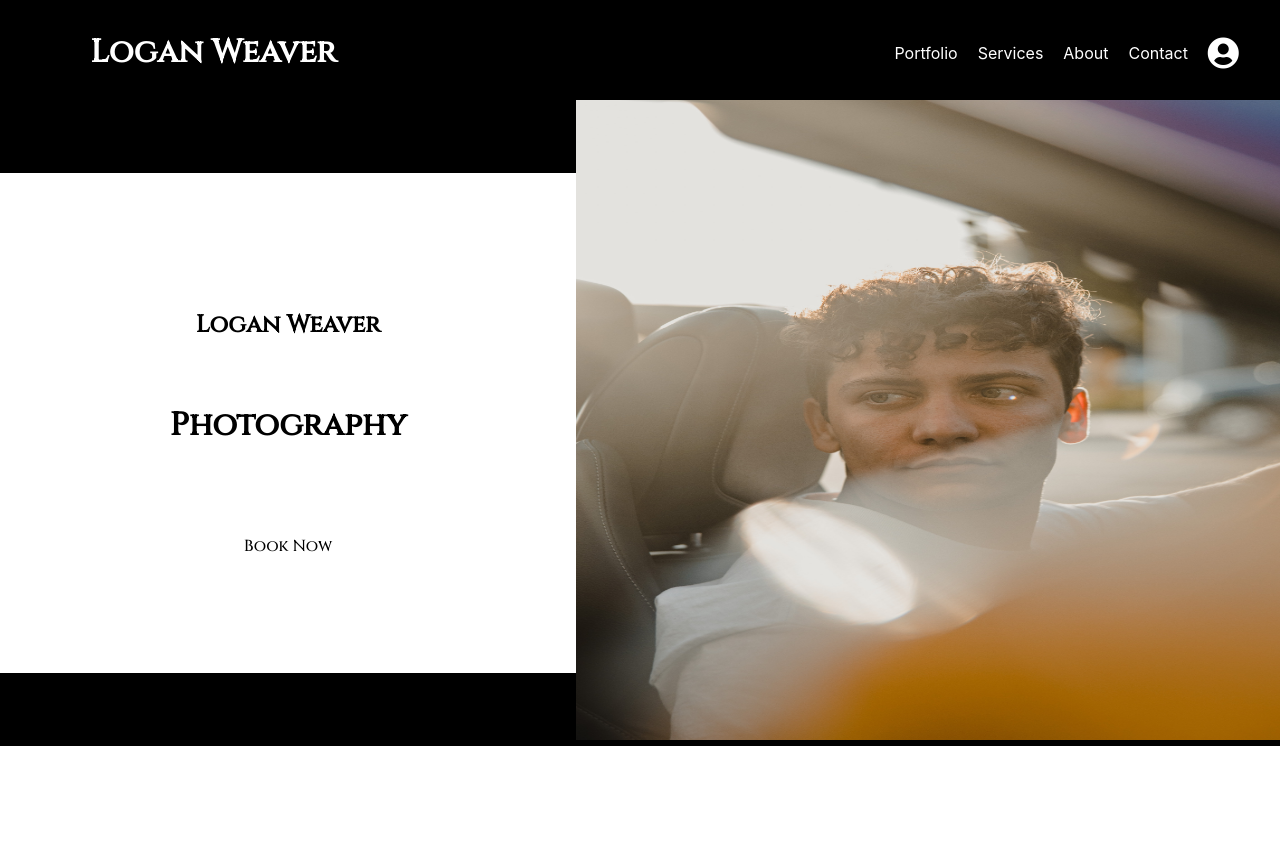
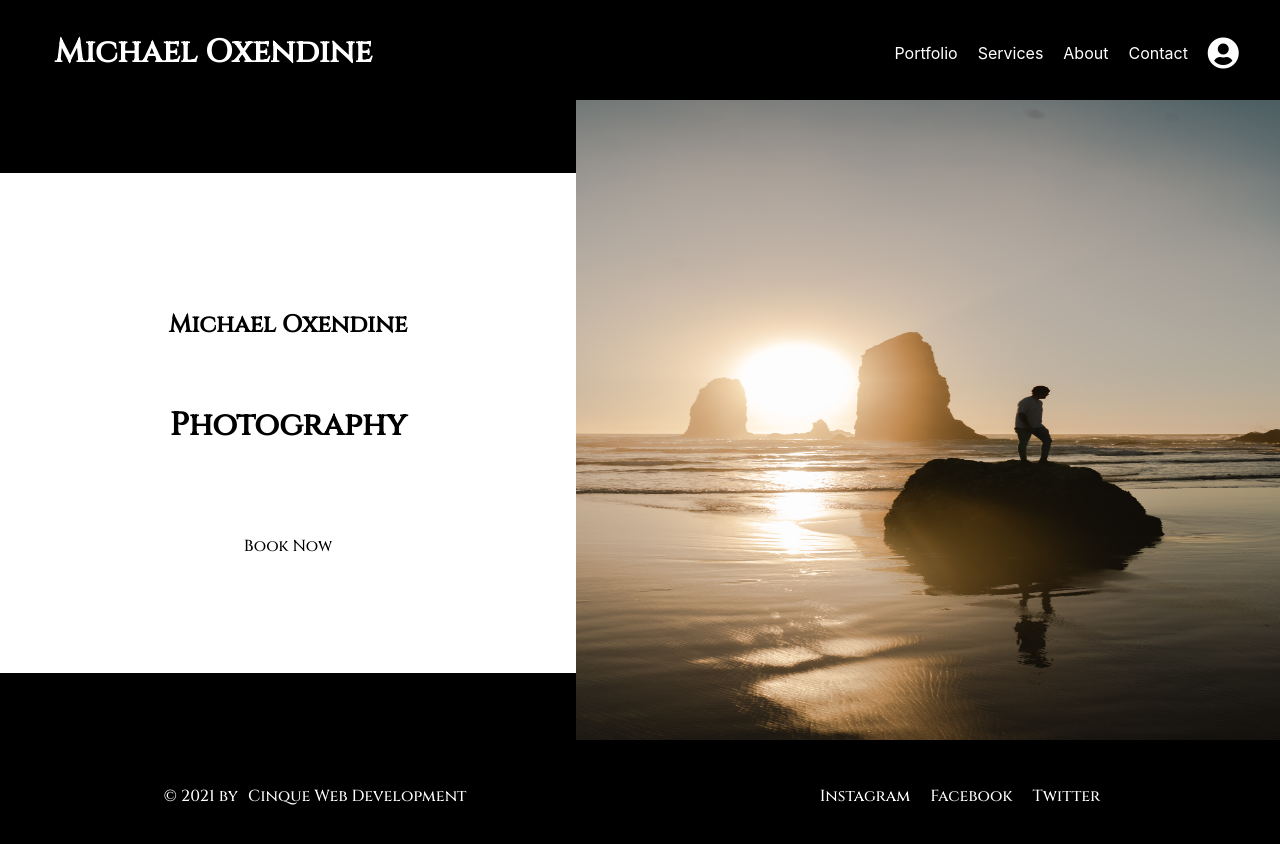
Before and after one commit to Cinque-Web-Development/photographer-template, a React (Create React App) app: page / in a window 1280 px wide. Before the commit the page ends 800 px from the top, so only its background shows below. Built offline with nearby package versions, Linux system fonts and the light colour scheme.

Commit message:
footer section complete

```diff
--- a/src/App.css
+++ b/src/App.css
@@ -1,3 +1,4 @@
 .App {
+  min-height: 75vh;
   text-align: center;
 }
--- a/src/App.js
+++ b/src/App.js
@@ -3,6 +3,7 @@ import './App.css';
 import {BrowserRouter as Router, Route} from 'react-router-dom';
 import NavBar from './components/NavBar/NavBar';
 import Feature from './components/Feature/Feature';
+import Footer from './components/Footer/Footer';
 
 function App() {
   return (
@@ -10,6 +11,7 @@ function App() {
     <div className="App">
       <NavBar />
       <Feature />
+      <Footer />
     </div>
     </Router>
   );
--- a/src/components/Feature/Feature.js
+++ b/src/components/Feature/Feature.js
@@ -1,7 +1,6 @@
 import React from 'react';
 import './Feature.css';
-import FeaturePic from '../../assets/featurepic.jpg';
-import Lander from '../../assets/lander.jpg';
+import Michael from '../../assets/michael.jpg';
 
 
 export default function Feature() {
@@ -10,7 +9,7 @@ export default function Feature() {
         <div className="feature" >
             <div className="feature-name">
                 <div className="feature-banner">
-                    <h2>Logan Weaver</h2><br/>
+                    <h2>Michael Oxendine</h2><br/>
                     <h1>Photography</h1>
                     <br/>
                     <br />
@@ -19,7 +18,7 @@ export default function Feature() {
                 </div>
             </div>
             <div className="feature-image">
-                <img className="feat-img" src={Lander} alt=""></img>
+                <img className="feat-img" src={Michael} alt=""></img>
             </div>
         </div>
     )
--- /dev/null
+++ b/src/components/Footer/Footer.css
@@ -0,0 +1,26 @@
+.footer {
+    background-color: black;
+    color: white;
+    display: grid;
+    grid-template-columns: 1fr 1fr;
+    height: 100px;
+    font-family: 'Cinzel', serif;
+}
+
+.cinque-footer {
+    grid-column: 1/2;
+    display: flex;
+    justify-content: center;
+    align-items: center;
+}
+
+div > a:hover {
+color: grey;
+}
+
+.social-footer {
+grid-column: 2/3;
+display: flex;
+justify-content: center;
+align-items: center;
+}
--- /dev/null
+++ b/src/components/Footer/Footer.js
@@ -0,0 +1,17 @@
+import React from 'react';
+import './Footer.css';
+
+export default function Footer() {
+    return (
+        <div className="footer">
+            <div className="cinque-footer">
+                &copy; 2021 by <a className="link" href="https://www.cinquewd.com" target="_blank" rel="noreferrer">Cinque Web Development</a>
+            </div>
+            <div className="social-footer">
+                <a className="link" href="/">Instagram</a>
+                <a className="link" href="/">Facebook</a>
+                <a className="link" href="/">Twitter</a>
+            </div>
+        </div>
+    )
+}
--- a/src/components/NavBar/NavBar.js
+++ b/src/components/NavBar/NavBar.js
@@ -6,7 +6,7 @@ export default function NavBar() {
     return (
         <div className="navbar">
             <div className="nav-logo">
-               <Link className="link" to="/"><h1>Logan Weaver</h1></Link>
+               <Link className="link" to="/"><h1>Michael Oxendine</h1></Link>
             </div>
             <div className="nav-links">
                 <Link className="link" to="/portfolio">Portfolio</Link>
```
Also changed, not shown: src/assets/michael.jpg (added).
